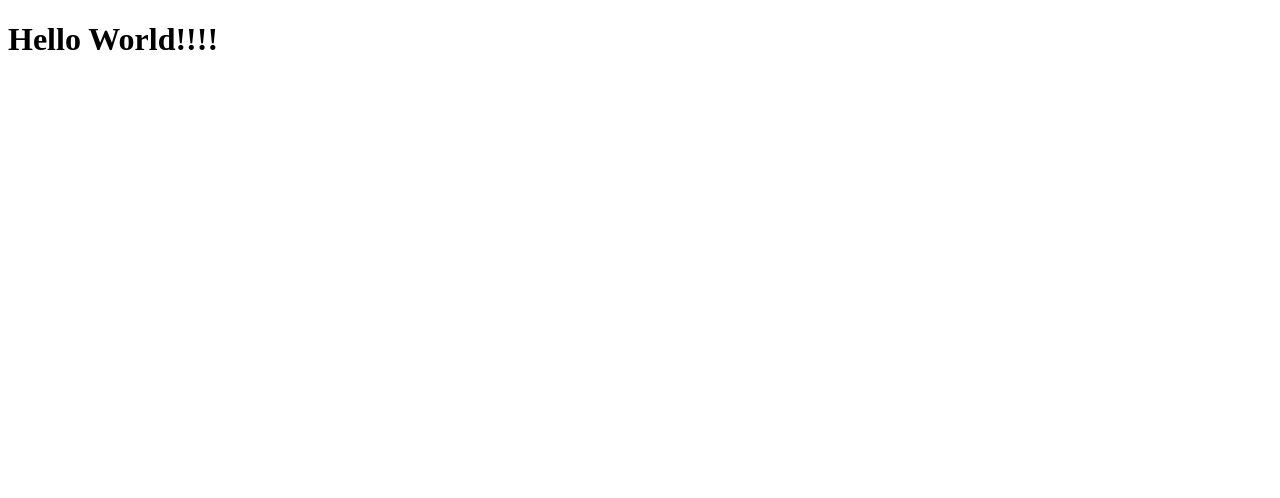
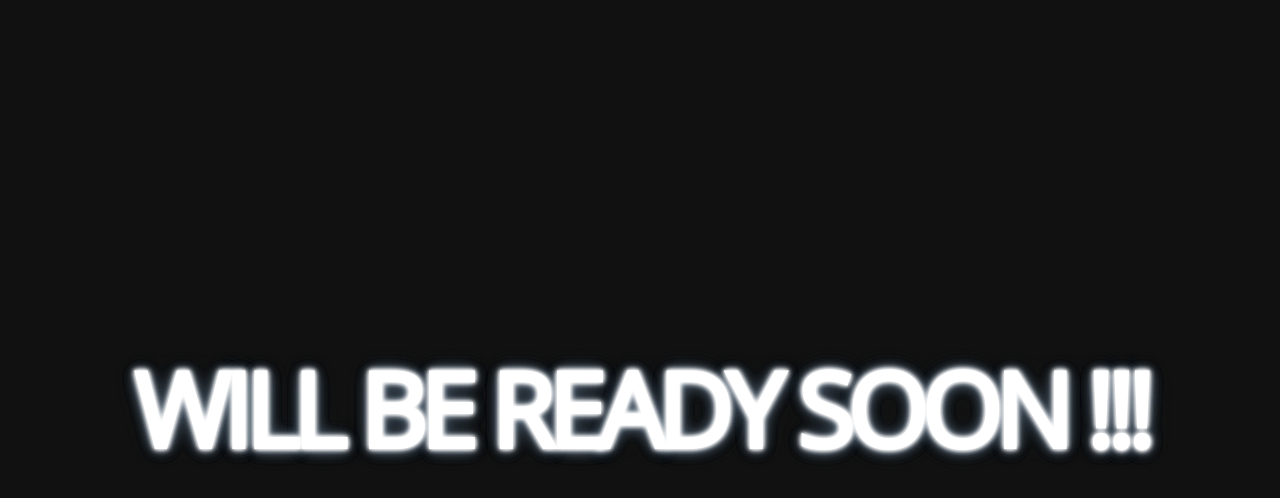
Before and after one commit to zettrix/zettrix.github.io, a plain HTML site: page index.html in a window 1280 px wide. Drawn offline with nearby package versions, Linux system fonts and the light colour scheme.

Commit message:
up commit

```diff
--- /dev/null
+++ b/css/main.css
@@ -0,0 +1,54 @@
+@import url(https://fonts.googleapis.com/css?family=Open+Sans);
+
+body {
+ background: #111;
+ font-family: "Open Sans",  Impact;
+}
+
+.wrap{
+  display: flex;
+  height: 100vh;
+
+  justify-content: center;
+  align-items: center;
+  overflow-y: hidden;
+}
+
+.area {
+  text-align: center;
+  font-size: 6.5em;
+  color: #fff;
+  letter-spacing: -7px;
+  font-weight: 700;
+  text-transform: uppercase;
+  animation: blur .75s ease-out infinite;
+  text-shadow: 0px 0px 5px #fff, 0px 0px 7px #fff;
+}
+
+@keyframes blur {
+  from {
+    text-shadow:0px 0px 10px #fff,
+      0px 0px 10px #fff,
+      0px 0px 25px #fff,
+      0px 0px 25px #fff,
+      0px 0px 25px #fff,
+      0px 0px 25px #fff,
+      0px 0px 25px #fff,
+      0px 0px 25px #fff,
+      0px 0px 50px #fff,
+      0px 0px 50px #fff,
+      0px 0px 50px #7B96B8,
+      0px 0px 150px #7B96B8,
+      0px 10px 100px #7B96B8,
+      0px 10px 100px #7B96B8,
+      0px 10px 100px #7B96B8,
+      0px 10px 100px #7B96B8,
+      0px -10px 100px #7B96B8,
+      0px -10px 100px #7B96B8;
+  }
+}
+
+html
+{
+  overflow: hidden;
+}
--- a/index.html
+++ b/index.html
@@ -3,8 +3,11 @@
 <head>
 	<meta charset="UTF-8">
 	<title>Firsr Repository</title>
+	<link rel="stylesheet" href="css/main.css"></link>
 </head>
 <body>
-	<h1>Hello World!!!!</h1>
+	<div class="wrap">
+		<div class="area">Will be ready soon !!!</div>
+	</div>
 </body>
 </html>
--- /dev/null
+++ b/js/common.js
@@ -0,0 +1 @@
+console.log('hello!');
```
